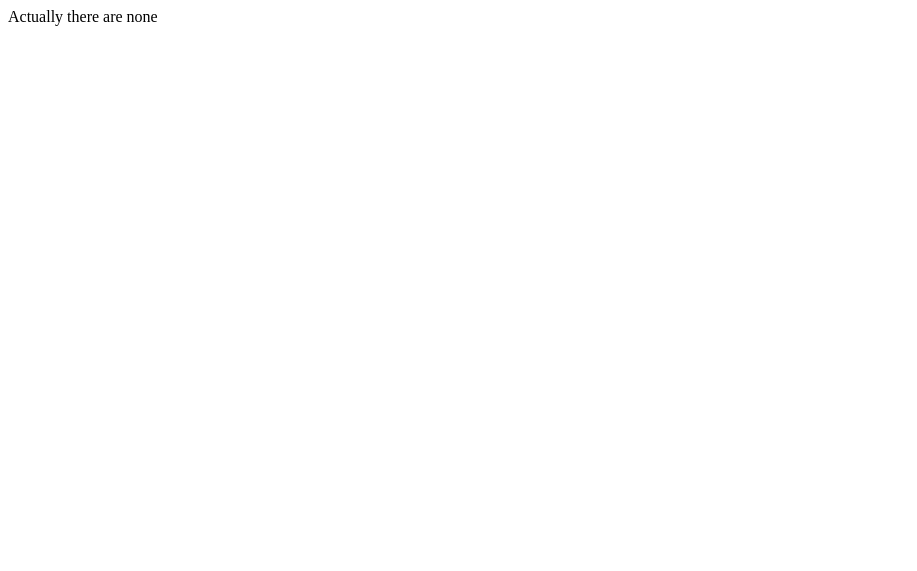
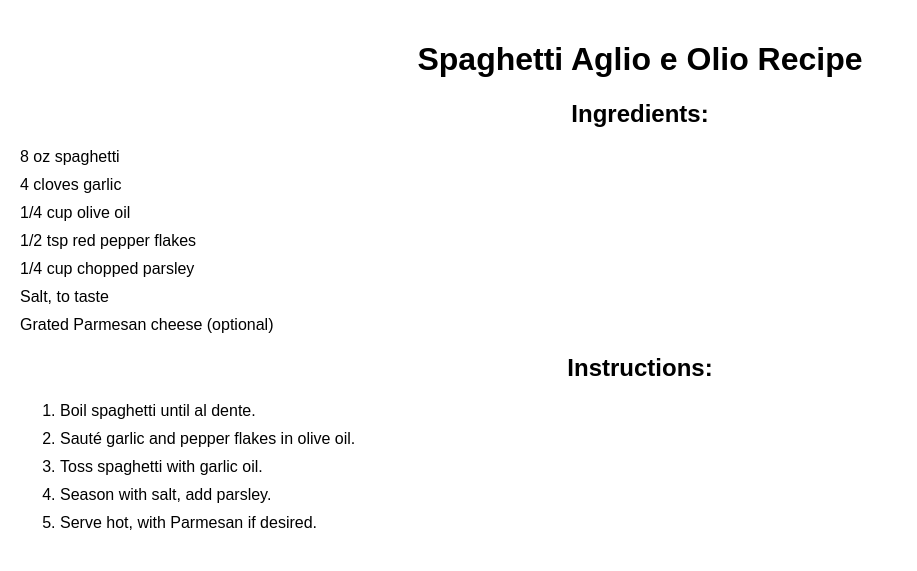
Before and after one commit to eyoussh/demo-repo, a plain HTML site: page secrets.html in a window 1280 px wide. Shown: the whole page, without its empty margins (0-917 px from the left). Drawn offline with Linux system fonts and the light colour scheme.

Commit message:
I have made the important changes

```diff
--- a/secrets.html
+++ b/secrets.html
@@ -1 +1,46 @@
-Actually there are none
+<!DOCTYPE html>
+<html lang="en">
+<head>
+  <meta charset="UTF-8">
+  <meta name="viewport" content="width=device-width, initial-scale=1.0">
+  <title>Spaghetti Aglio e Olio Recipe</title>
+  <style>
+    body {
+      font-family: Arial, sans-serif;
+      margin: 0;
+      padding: 20px;
+    }
+    h1, h2 {
+      text-align: center;
+    }
+    ul {
+      list-style-type: none;
+      padding: 0;
+    }
+    li {
+      margin-bottom: 10px;
+    }
+  </style>
+</head>
+<body>
+  <h1>Spaghetti Aglio e Olio Recipe</h1>
+  <h2>Ingredients:</h2>
+  <ul>
+    <li>8 oz spaghetti</li>
+    <li>4 cloves garlic</li>
+    <li>1/4 cup olive oil</li>
+    <li>1/2 tsp red pepper flakes</li>
+    <li>1/4 cup chopped parsley</li>
+    <li>Salt, to taste</li>
+    <li>Grated Parmesan cheese (optional)</li>
+  </ul>
+  <h2>Instructions:</h2>
+  <ol>
+    <li>Boil spaghetti until al dente.</li>
+    <li>Sauté garlic and pepper flakes in olive oil.</li>
+    <li>Toss spaghetti with garlic oil.</li>
+    <li>Season with salt, add parsley.</li>
+    <li>Serve hot, with Parmesan if desired.</li>
+  </ol>
+</body>
+</html>
```
Also changed, not shown: index.html (renamed from Index.html).
